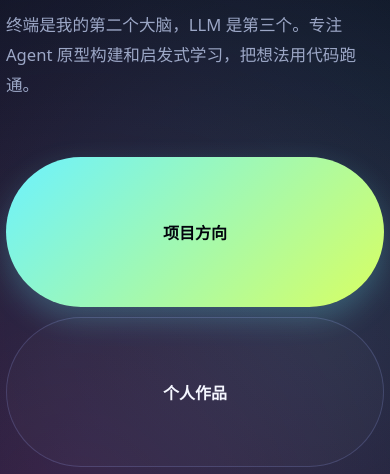
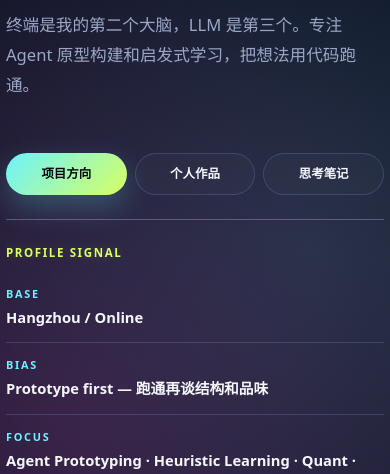
Before and after one commit to JameryW/MySite, a website: page public/about.html in a window 390 px wide. Shown: the part 322-796 px from the top of the page. Drawn offline with Linux system fonts and the light colour scheme.

Commit message:
fix: compact about page mobile actions

```diff
--- a/public/404.html
+++ b/public/404.html
@@ -17,7 +17,7 @@
       href="https://fonts.googleapis.com/css2?family=Noto+Sans+SC:wght@400;500;700&family=Space+Grotesk:wght@400;500;700&family=Syne:wght@700;800&display=swap"
       rel="stylesheet"
     />
-    <link rel="stylesheet" href="./styles.css?v=50" />
+    <link rel="stylesheet" href="./styles.css?v=51" />
     <script defer src="https://stats.jameryw.dev/script.js" data-website-id="9f2c6bb7-954c-4c5c-beb2-fe362b28958e"></script>
     <script defer src="https://stats.jameryw.dev/recorder.js" data-website-id="9f2c6bb7-954c-4c5c-beb2-fe362b28958e" data-sample-rate="0.15" data-mask-level="moderate" data-max-duration="300000"></script>
   </head>
--- a/public/about.html
+++ b/public/about.html
@@ -31,7 +31,7 @@
       href="https://fonts.googleapis.com/css2?family=Noto+Sans+SC:wght@400;500;700&family=Space+Grotesk:wght@400;500;700&family=Syne:wght@700;800&display=swap" media="print" data-fonts-load
       rel="stylesheet"
     />
-    <link rel="stylesheet" href="./styles.css?v=50" />
+    <link rel="stylesheet" href="./styles.css?v=51" />
     <script type="application/ld+json">
     {
       "@context": "https://schema.org",
--- a/public/styles.css
+++ b/public/styles.css
@@ -3373,6 +3373,21 @@ body[data-page="about"] .contact-links a:nth-child(3) {
   body[data-page="about"] .contact-links {
     min-width: 0;
     gap: 10px;
+  }
+
+  body[data-page="about"] .about-page-actions {
+    display: grid;
+    grid-template-columns: repeat(3, minmax(0, 1fr));
+    gap: 8px;
+    margin-top: 16px;
+  }
+
+  body[data-page="about"] .about-page-actions .button {
+    min-height: 42px;
+    padding: 10px 8px;
+    font-size: 0.78rem;
+    line-height: 1.25;
+    white-space: normal;
   }
 
   /* 首页 hero 移动端 — 紧凑堆叠 */
--- a/public/sw.js
+++ b/public/sw.js
@@ -1,4 +1,4 @@
-const CACHE = 'mysite-v60';
+const CACHE = 'mysite-v61';
 const SHELL = [
   './',
   './index.html',
```
Also changed, not shown: public/index.html (+1 -1 lines), public/note.html (+1 -1 lines), public/notes.html (+1 -1 lines), public/project.html (+1 -1 lines), public/projects.html (+1 -1 lines), public/showcase.html (+1 -1 lines), .trellis/spec/frontend/quality-guidelines.md.
